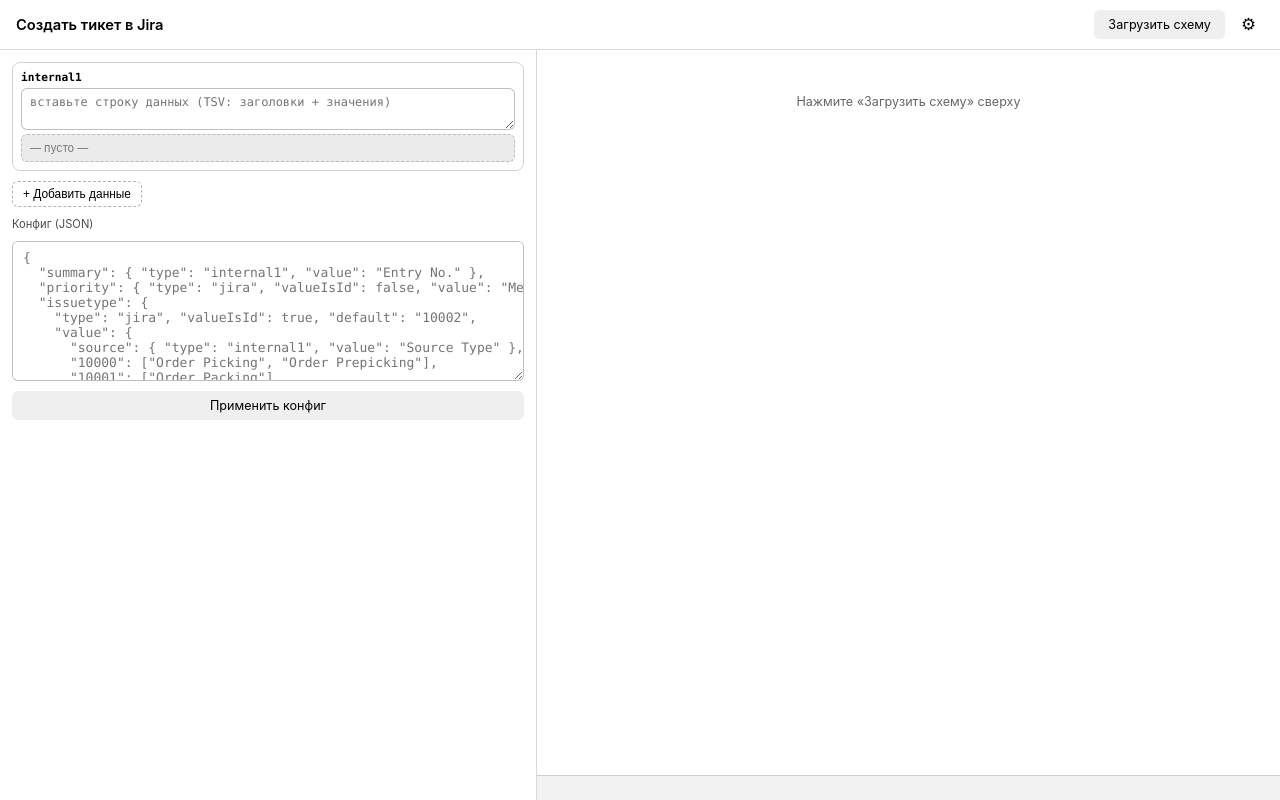
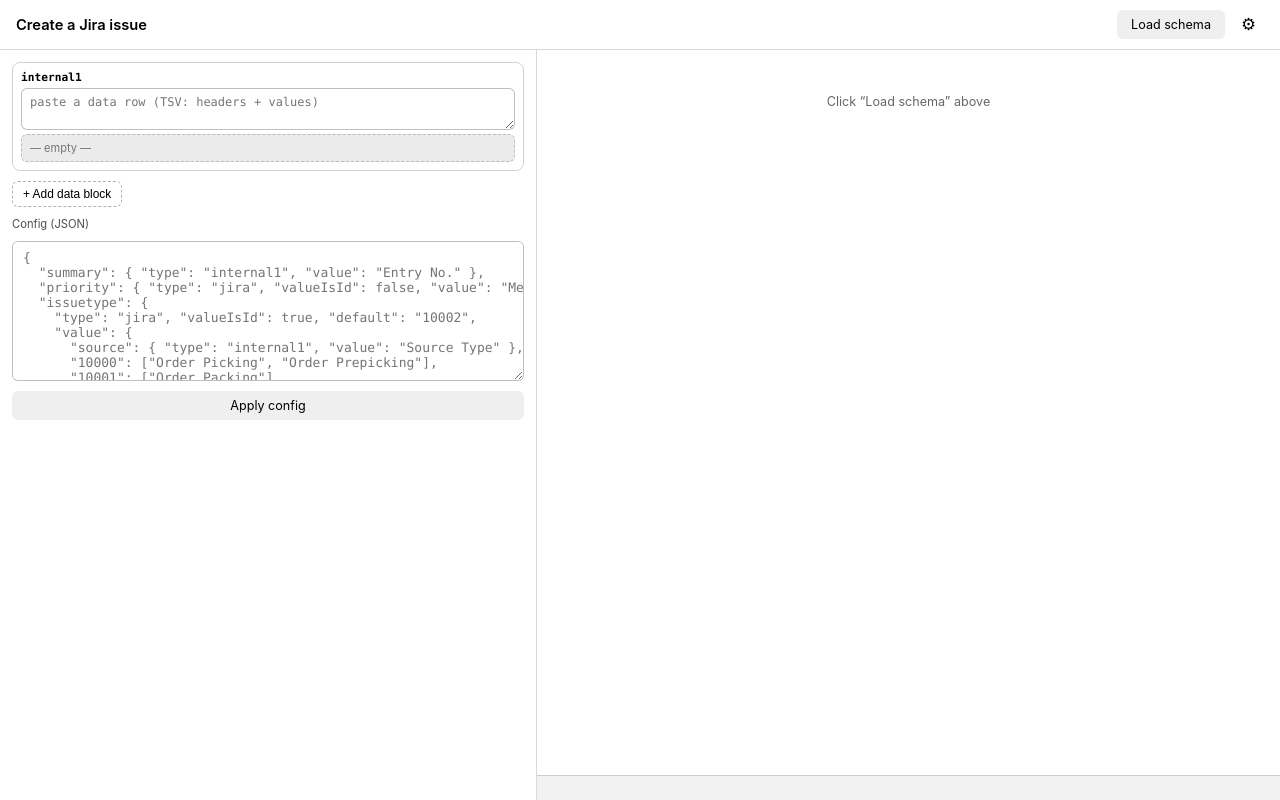
Before and after one commit to dinchedope/Ticket-Snippet, a Vue app: page / in a window 1280 px wide. Built offline with nearby package versions, Linux system fonts and the light colour scheme.

Commit message:
english version

```diff
--- a/src/ui/App.vue
+++ b/src/ui/App.vue
@@ -75,7 +75,7 @@
     return dataBlocks.value.reduce((max, b) => Math.max(max, b.id), 0) + 1;
   }
 
-  /** Распарсенные дата-блоки (для предпросмотра) */
+  /** Parsed data blocks (for the preview) */
   const parsedBlocks = computed(() =>
     dataBlocks.value.map(b => ({ id: b.id, parsed: parseTsvData(b.raw) }))
   );
@@ -102,9 +102,9 @@
   }
 
   function validateConnection(): string | null {
-    if (!login.value.trim()) return 'Не указан email';
-    if (!token.value.trim()) return 'Не указан API token';
-    if (!request_link.value.trim()) return 'Не указан URL для схемы';
+    if (!login.value.trim()) return 'Email is not set';
+    if (!token.value.trim()) return 'API token is not set';
+    if (!request_link.value.trim()) return 'Schema URL is not set';
     return null;
   }
 
@@ -115,7 +115,7 @@
       return;
     }
     try {
-      status.value = { kind: 'idle', message: 'Загрузка схемы...' };
+      status.value = { kind: 'idle', message: 'Loading schema...' };
       const data = await fetchCreateMeta(request_link.value, jiraConfig());
       jiraScheme.value = data;
       jiraSchemeString.value = JSON.stringify(data, null, 2);
@@ -130,7 +130,7 @@
       }
       form.value = nextForm;
       visibleFields.value = nextVisibility;
-      status.value = { kind: 'ok', message: 'Схема загружена' };
+      status.value = { kind: 'ok', message: 'Schema loaded' };
     } catch (e: any) {
       status.value = { kind: 'error', message: e.message ?? String(e) };
     }
@@ -147,18 +147,18 @@
 
   async function submitTicket() {
     if (!baseUrl.value.trim()) {
-      status.value = { kind: 'error', message: 'Не указан baseUrl' };
+      status.value = { kind: 'error', message: 'baseUrl is not set' };
       return;
     }
     if (!jiraScheme.value.fields?.length) {
-      status.value = { kind: 'error', message: 'Сначала загрузите схему' };
+      status.value = { kind: 'error', message: 'Load the schema first' };
       return;
     }
     try {
-      status.value = { kind: 'idle', message: 'Создаём тикет...' };
+      status.value = { kind: 'idle', message: 'Creating issue...' };
       const payload = serializeForm(form.value, jiraScheme.value.fields);
       const created = await createIssue(jiraConfig(), payload);
-      status.value = { kind: 'ok', message: `Создан: ${created.key}` };
+      status.value = { kind: 'ok', message: `Created: ${created.key}` };
       if (clearAfterSubmit.value) resetForm();
     } catch (e: any) {
       status.value = { kind: 'error', message: e.message ?? String(e) };
@@ -180,9 +180,9 @@
         jiraScheme.value.fields ?? []
       );
       console.log('[applyConfig] form after:', form.value);
-      status.value = { kind: 'ok', message: 'Конфиг применён' };
+      status.value = { kind: 'ok', message: 'Config applied' };
     } catch (e: any) {
-      status.value = { kind: 'error', message: 'Ошибка конфига: ' + (e.message ?? String(e)) };
+      status.value = { kind: 'error', message: 'Config error: ' + (e.message ?? String(e)) };
     }
   }
 
@@ -295,10 +295,10 @@
 
     <template v-else>
       <header :class="$style.topbar">
-        <h1 :class="$style.title">Создать тикет в Jira</h1>
+        <h1 :class="$style.title">Create a Jira issue</h1>
         <div :class="$style.topActions">
-          <button :class="$style.primaryBtn" @click="loadSchema">Загрузить схему</button>
-          <button :class="$style.gear" @click="settingsOpen = true" title="Настройки">⚙</button>
+          <button :class="$style.primaryBtn" @click="loadSchema">Load schema</button>
+          <button :class="$style.gear" @click="settingsOpen = true" title="Settings">⚙</button>
         </div>
       </header>
 
@@ -315,7 +315,7 @@
                 <button
                   v-if="dataBlocks.length > 1"
                   :class="$style.iconBtn"
-                  title="Удалить"
+                  title="Remove"
                   @click="removeDataBlock(block.id)"
                 >✕</button>
               </div>
@@ -323,7 +323,7 @@
                 v-model="dataBlocks[i].raw"
                 :class="$style.miniArea"
                 rows="2"
-                placeholder="вставьте строку данных (TSV: заголовки + значения)"
+                placeholder="paste a data row (TSV: headers + values)"
               ></textarea>
               <div :class="$style.parsedBox">
                 <template v-if="Object.keys(parsedBlocks[i].parsed).length">
@@ -336,13 +336,13 @@
                     <span :class="$style.parsedVal">{{ val }}</span>
                   </div>
                 </template>
-                <span v-else :class="$style.parsedEmpty">— пусто —</span>
+                <span v-else :class="$style.parsedEmpty">— empty —</span>
               </div>
             </div>
-            <button :class="$style.addBtn" @click="addDataBlock">+ Добавить данные</button>
+            <button :class="$style.addBtn" @click="addDataBlock">+ Add data block</button>
           </div>
 
-          <label :class="$style.subLabel">Конфиг (JSON)</label>
+          <label :class="$style.subLabel">Config (JSON)</label>
           <textarea
             v-model="configJson"
             :class="[$style.dataArea, $style.configArea]"
@@ -360,13 +360,13 @@
 }'
           ></textarea>
 
-          <button :class="$style.primaryBtn" @click="applyConfig">Применить конфиг</button>
+          <button :class="$style.primaryBtn" @click="applyConfig">Apply config</button>
         </aside>
 
         <section :class="$style.rightPanel">
           <div :class="$style.formScroll">
             <p v-if="!jiraScheme.fields.length" :class="$style.empty">
-              Нажмите «Загрузить схему» сверху
+              Click “Load schema” above
             </p>
 
             <div
@@ -389,7 +389,7 @@
               :class="$style.primaryBtn"
               @click="submitTicket"
             >
-              Создать тикет
+              Create issue
             </button>
             <p
               v-if="status.message"
--- a/src/ui/Components/Attachment.vue
+++ b/src/ui/Components/Attachment.vue
@@ -18,7 +18,7 @@
             {{ name }}<span class="required" v-if="required">*</span>
         </p>
         <input type="file" multiple @change="onChange" />
-        <p v-if="files.length" class="hint">{{ files.length }} файл(ов)</p>
+        <p v-if="files.length" class="hint">{{ files.length }} file(s)</p>
     </div>
 </template>
 
--- a/src/ui/Components/Labels.vue
+++ b/src/ui/Components/Labels.vue
@@ -26,7 +26,7 @@
             type="text"
             placeholder="bug, frontend, urgent"
         />
-        <p v-if="value.length" class="hint">{{ value.length }} меток</p>
+        <p v-if="value.length" class="hint">{{ value.length }} label(s)</p>
     </div>
 </template>
 
--- a/src/ui/Components/Settings.vue
+++ b/src/ui/Components/Settings.vue
@@ -29,21 +29,21 @@
 <template>
     <div class="settings">
         <header class="settings-header">
-            <h2>Настройки</h2>
+            <h2>Settings</h2>
             <button class="close-btn" @click="$emit('close')">✕</button>
         </header>
 
         <section>
-            <h3>Подключение</h3>
+            <h3>Connection</h3>
             <input v-model="login" type="text" placeholder="email" />
             <input v-model="token" type="text" placeholder="api token" />
             <input v-model="requestLink" type="text" placeholder="schema URL (createmeta)" />
             <input v-model="baseUrl" type="text" placeholder="baseUrl (https://...)" />
-            <button class="primary" @click="$emit('loadSchema')">Загрузить схему</button>
+            <button class="primary" @click="$emit('loadSchema')">Load schema</button>
         </section>
 
         <section v-if="fields.length">
-            <h3>Видимые поля</h3>
+            <h3>Visible fields</h3>
             <ul class="checklist">
                 <li v-for="field in fields" :key="field.key">
                     <label>
@@ -63,19 +63,19 @@
         </section>
 
         <section>
-            <h3>После создания тикета</h3>
+            <h3>After creating an issue</h3>
             <label class="row">
                 <input type="checkbox" v-model="clearAfterSubmit" />
-                Очищать форму и вставленные данные
+                Clear the form and pasted data
             </label>
         </section>
 
         <details v-if="schemePreview" class="debug">
-            <summary>Схема (debug)</summary>
+            <summary>Schema (debug)</summary>
             <textarea readonly :value="schemePreview" rows="10" class="code"></textarea>
         </details>
 
-        <button class="primary save-btn" @click="$emit('close')">Сохранить и закрыть</button>
+        <button class="primary save-btn" @click="$emit('close')">Save and close</button>
     </div>
 </template>
 
--- a/src/ui/main.ts
+++ b/src/ui/main.ts
@@ -7,7 +7,7 @@
 app.config.errorHandler = (err, info) => {
   if (import.meta.env.PROD) {
     console.error("[app error]", err, info);
-    // тут можно отправить в Sentry/телеметрию
+    // could report to Sentry / telemetry here
   } else {
     console.error(err, info);
   }
--- a/src/ui/services/serializeForm.ts
+++ b/src/ui/services/serializeForm.ts
@@ -68,8 +68,8 @@
                 out[field.key] = value
                 continue
             }
-            // attachments — отдельным запросом, не в payload
-            // issuelinks — требует linkType, MVP пропускаем
+            // attachments are uploaded in a separate request, not in the payload
+            // issuelinks need a linkType; skipped for the MVP
             continue
         }
 
```
Also changed, not shown: src/ui/services/configMapping.ts (+12 -12 lines), 1 other file (tests, documents, lock files or other folders).
